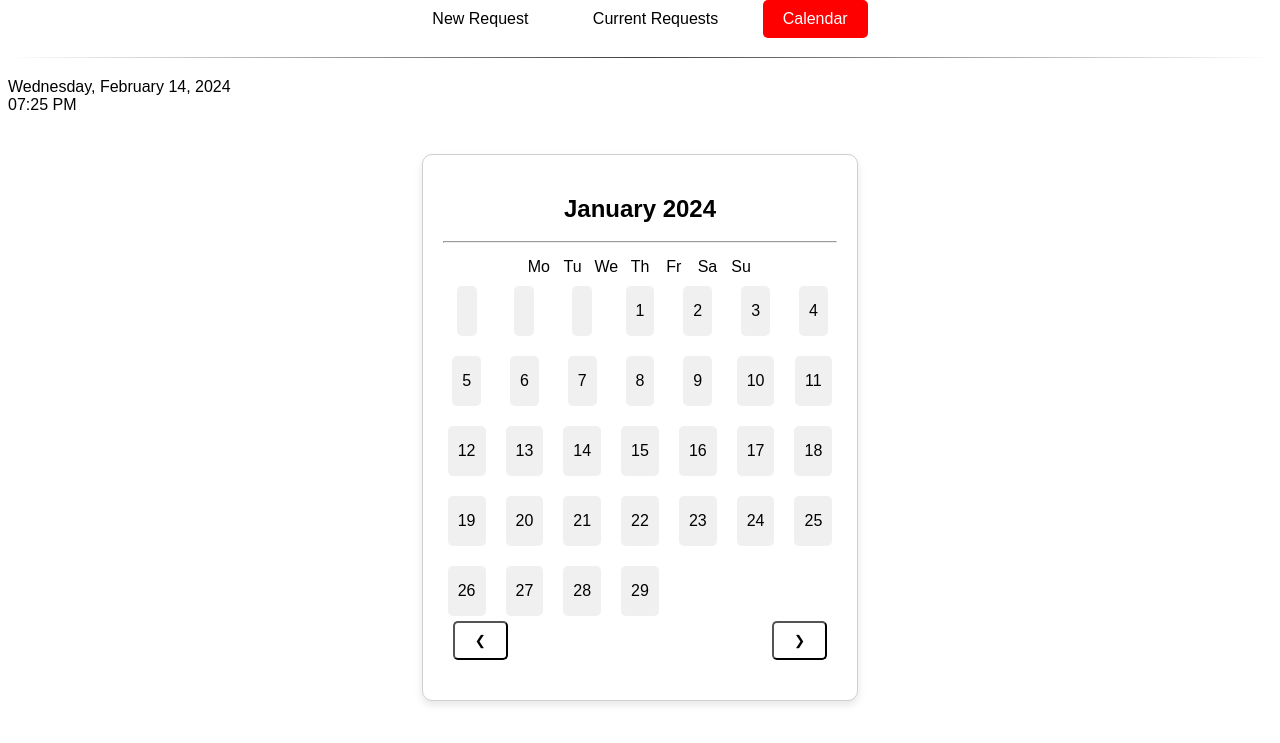
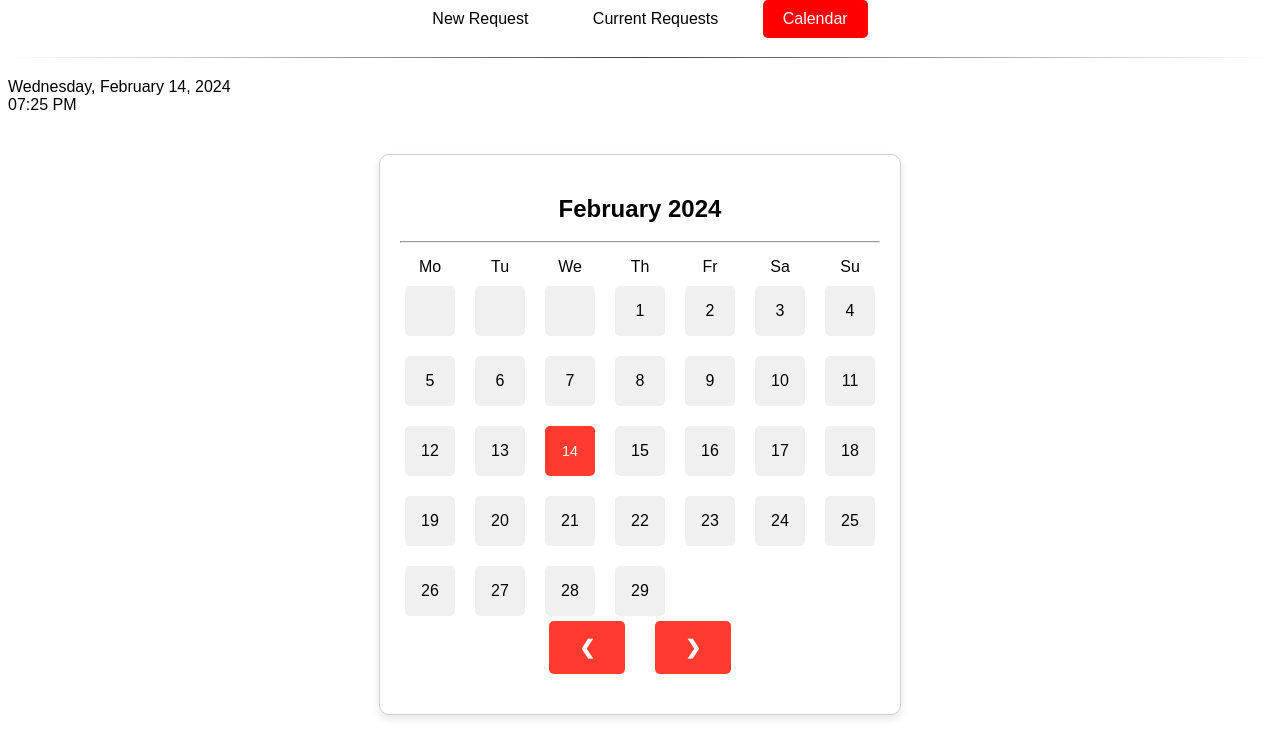
Before and after one commit to uiowaSEP2024/003_MAGNA, a Django app: page /calendar in a window 1280 px wide. Shown: the part 82-825 px from the top of the page. Before the commit the page ends 787 px from the top, so only its background shows below. Run offline with Django 4.2, Linux system fonts and the light colour scheme.

Commit message:
Style of Calendar Complete
The calendar is now to a point that it looks like the figma design, still needs functionality with showing employee information but it is navigatable and shows current day

```diff
--- a/forms/templates/calendar.html
+++ b/forms/templates/calendar.html
@@ -62,8 +62,8 @@
 
         <!-- Calendar navigation buttons at the bottom -->
         <div class="calendar-navigation">
-            <button class="nav-button" id="prevMonth">❮</button>
-            <button class="nav-button" id="nextMonth">❯</button>
+            <button class="calendar-nav-button" id="prevMonth">❮</button>
+            <button class="calendar-nav-button" id="nextMonth">❯</button>
         </div>
     </div>
 </div>
--- a/static/css/styles.css
+++ b/static/css/styles.css
@@ -399,19 +399,13 @@
     margin: 10px 0; /* Space above and below the separator */
 }
 
-.calendar-navigation {
-    width: 100%; /* Full width */
-    display: flex;
-    justify-content: space-between;
-    margin-bottom: 20px;
-}
-
 .calendar-days,
 .calendar-dates {
     display: grid;
-    grid-template-columns: repeat(7, 1fr); /* Create 7 columns of equal width */
-    gap: 10px; /* This gap should be the same for both .calendar-days and .calendar-dates */
-    justify-items: center; /* This will center the content within each grid item */
+    grid-template-columns: repeat(7, 1fr);
+    gap: 10px;
+    justify-items: center;
+    width: 100%;
 }
 
 .calendar-days div,
@@ -422,26 +416,49 @@
 }
 
 .calendar-days div {
-    /* Assign height or padding as needed to match the design */
-    padding: 5px 0; /* Example padding, adjust as needed */
+    padding: 5px 0;
 }
 
 .calendar-date {
     display: flex;
     align-items: center;
     justify-content: center;
-    height: 50px; /* or whatever height you want */
+    height: 50px; /* Set a fixed height */
+    width: 50px; /* Set a fixed width to ensure all backgrounds are the same size */
     background-color: #f0f0f0;
-    border-radius: 5px; /* Optional, for rounded corners */
-    /* Add any other styles you want for the date boxes */
-    padding: 10px;
-    margin: 5px;
+    border-radius: 5px; /* Keeps the shape consistent for all dates */
+    margin: 5px; /* Adjust margin as needed */
 }
 
 /* Style for the current date based on Figma */
 .calendar-date.current-date {
     background-color: #ff3b30; /* Red background for the current date */
     color: #fff; /* White text for the current date */
-    border-radius: 50%; /* Circular shape */
-    /* ... other styles */
 }
+
+/* Adjusting the calendar navigation container */
+.calendar-navigation {
+    display: flex;
+    justify-content: center; /* Center the buttons */
+    width: 100%;
+    margin-bottom: 20px;
+}
+
+/* Style for the calendar navigation buttons */
+.calendar-nav-button {
+    background-color: #ff3b30; /* Red background */
+    color: white;
+    border: none;
+    border-radius: 5px;
+    padding: 15px 30px; /* Increased padding */
+    margin: 0 15px; /* Adjust margin as needed */
+    cursor: pointer;
+    font-weight: bold;
+    font-size: larger; /* Optionally increase the font size */
+    transition: background-color 0.3s;
+}
+
+/* Style for the calendar navigation buttons on hover */
+.calendar-nav-button:hover {
+    background-color: #cc2a25; /* Darker red for hover effect */
+}
--- a/static/js/scripts.js
+++ b/static/js/scripts.js
@@ -81,10 +81,16 @@
 }
 
 function generateCalendar(year, month) {
+    const monthNames = ["January", "February", "March", "April", "May", "June",
+                        "July", "August", "September", "October", "November", "December"];
+    const calendarTitle = document.getElementById('calendar-title');
     const firstDayOfMonth = new Date(year, month, 1).getDay();
     const daysInMonth = new Date(year, month + 1, 0).getDate();
-    const dateElement = document.createElement('div');
-    dateElement.classList.add('calendar-date');
+
+    // Update the calendar title
+    if (calendarTitle) {
+        calendarTitle.textContent = `${monthNames[month]} ${year}`;
+    }
 
     // Adjusting for the fact that JavaScript counts Sunday as 0
     const dayOffset = firstDayOfMonth === 0 ? 6 : firstDayOfMonth - 1;
@@ -100,7 +106,7 @@
     // Offset for the first day of the month
     for (let i = 0; i < dayOffset; i++) {
         const spacer = document.createElement('div');
-        spacer.classList.add('calendar-date');
+        spacer.classList.add('calendar-date', 'empty-date');
         calendarDatesElement.appendChild(spacer);
     }
 
@@ -111,6 +117,9 @@
         dateElement.textContent = day;
         calendarDatesElement.appendChild(dateElement);
     }
+
+    // Call this function at the end of generateCalendar to style the current date
+    highlightCurrentDate();
 }
 
 function highlightCurrentDate() {
```
